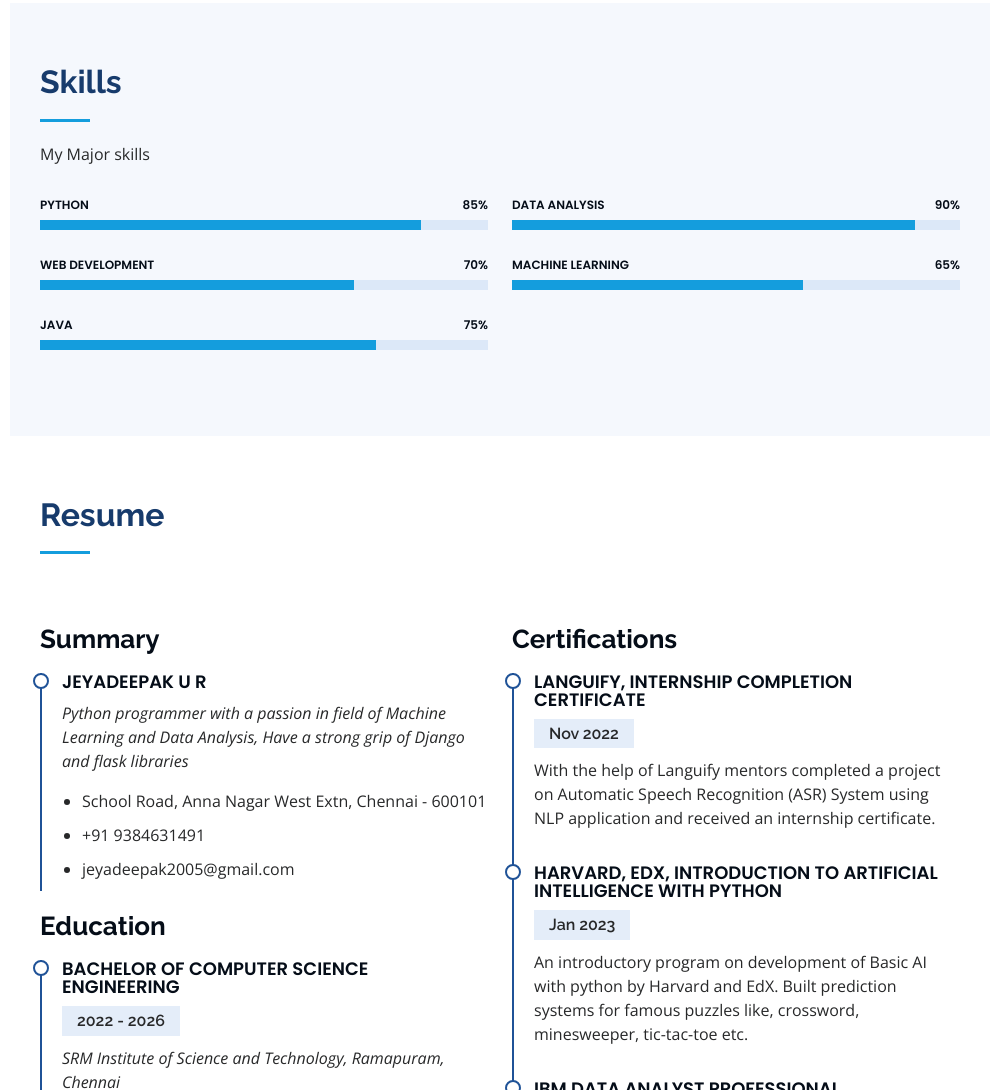
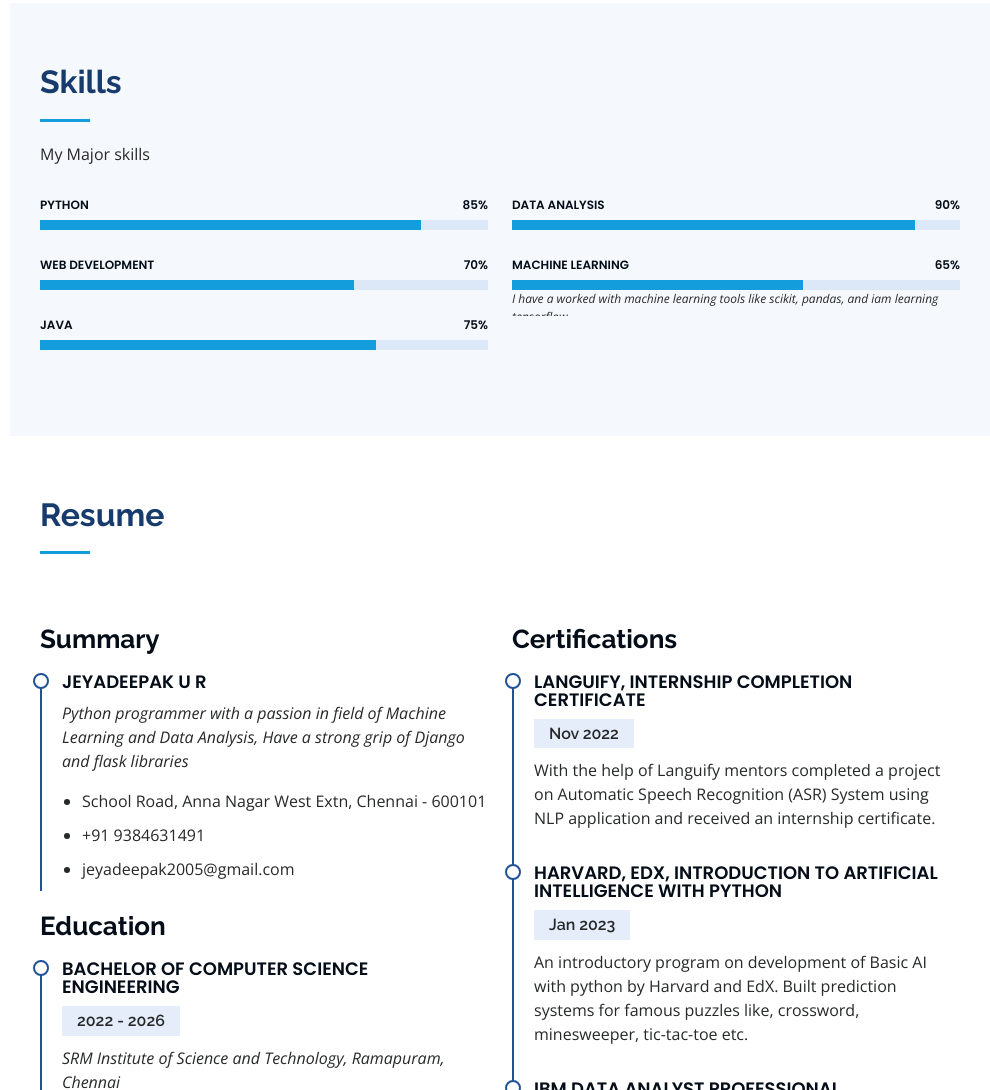
Before and after one commit to JeyadeepakUR/Portfolio-website, a plain HTML site: page index.html in a window 1280 px wide. Shown: the part 1421-2511 px from the top of the page, without its empty margins (290-1280 px from the left). Drawn offline with nearby package versions, Linux system fonts and the light colour scheme.

Commit message:
skill update

```diff
--- a/index.html
+++ b/index.html
@@ -151,6 +151,7 @@
               <div class="progress-bar-wrap">
                 <div class="progress-bar" role="progressbar" aria-valuenow="65" aria-valuemin="0" aria-valuemax="100"></div>
               </div>
+              <p><em>I have a worked with machine learning tools like scikit, pandas, and iam learning tensorflow</em></p>
             </div>
           </div>
         </div>
```
